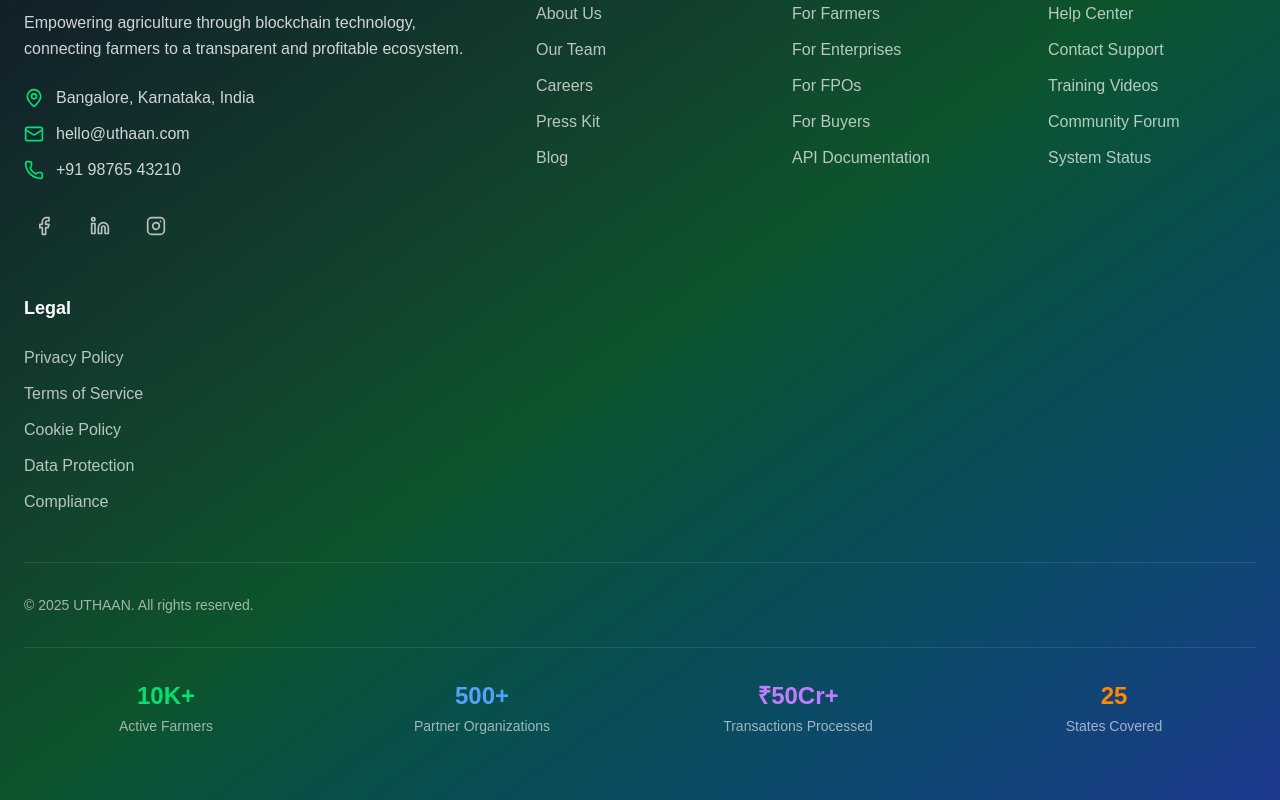
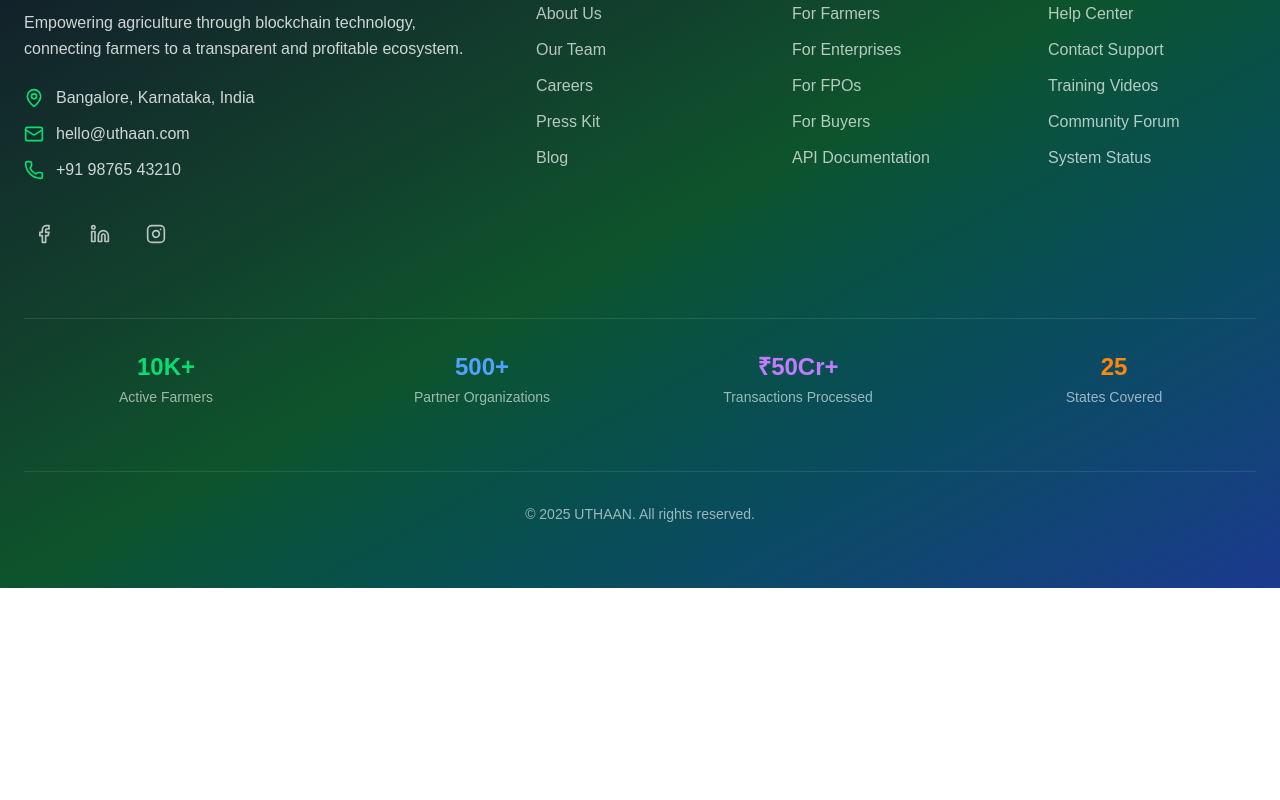
Before and after one commit to rohit-lagom/unati, a Next.js app: page / in a window 1280 px wide. Shown: the part 938-1738 px from the top of the page. After the commit the page ends 1526 px from the top, so only its background shows below. Built offline with nearby package versions, Linux system fonts and the light colour scheme.

Commit message:
fix (Footer): fix copyright and responsiveness of mobile

```diff
--- a/src/app/components/Footer/Footer.jsx
+++ b/src/app/components/Footer/Footer.jsx
@@ -1,111 +1,120 @@
+'use client';
+
 import React from 'react';
-import { Mail, Phone, MapPin, Facebook, X , Linkedin, Instagram, Globe } from 'lucide-react';
+import {
+  Mail,
+  Phone,
+  MapPin,
+  Facebook,
+  Linkedin,
+  Instagram,
+} from 'lucide-react';
 
-const Footer = () => {
-  const footerSections = {
-    company: {
+const footerSections = [
+  {
     title: 'Company',
-      links: [
-        { name: 'About Us', href: '#' },
-        { name: 'Our Team', href: '#' },
-        { name: 'Careers', href: '#' },
-        { name: 'Press Kit', href: '#' },
-        { name: 'Blog', href: '#' }
-      ]
+    links: ['About Us', 'Our Team', 'Careers', 'Press Kit', 'Blog'],
   },
-    solutions: {
+  {
     title: 'Solutions',
     links: [
-        { name: 'For Farmers', href: '#' },
-        { name: 'For Enterprises', href: '#' },
-        { name: 'For FPOs', href: '#' },
-        { name: 'For Buyers', href: '#' },
-        { name: 'API Documentation', href: '#' }
-      ]
+      'For Farmers',
+      'For Enterprises',
+      'For FPOs',
+      'For Buyers',
+      'API Documentation',
+    ],
   },
-    support: {
+  {
     title: 'Support',
     links: [
-        { name: 'Help Center', href: '#' },
-        { name: 'Contact Support', href: '#' },
-        { name: 'Training Videos', href: '#' },
-        { name: 'Community Forum', href: '#' },
-        { name: 'System Status', href: '#' }
-      ]
+      'Help Center',
+      'Contact Support',
+      'Training Videos',
+      'Community Forum',
+      'System Status',
+    ],
   },
-    legal: {
-      title: 'Legal',
-      links: [
-        { name: 'Privacy Policy', href: '#' },
-        { name: 'Terms of Service', href: '#' },
-        { name: 'Cookie Policy', href: '#' },
-        { name: 'Data Protection', href: '#' },
-        { name: 'Compliance', href: '#' }
-      ]
-    }
-  };
+];
+
+const contactInfo = [
+  {
+    icon: MapPin,
+    text: 'Bangalore, Karnataka, India',
+  },
+  {
+    icon: Mail,
+    text: 'hello@uthaan.com',
+  },
+  {
+    icon: Phone,
+    text: '+91 98765 43210',
+  },
+];
 
 const socialLinks = [
   { name: 'Facebook', icon: Facebook, href: '#' },
   { name: 'LinkedIn', icon: Linkedin, href: '#' },
-    { name: 'Instagram', icon: Instagram, href: '#' }
+  { name: 'Instagram', icon: Instagram, href: '#' },
 ];
 
+const stats = [
+  { label: 'Active Farmers', value: '10K+', color: 'text-green-400' },
+  { label: 'Partner Organizations', value: '500+', color: 'text-blue-400' },
+  { label: 'Transactions Processed', value: '₹50Cr+', color: 'text-purple-400' },
+  { label: 'States Covered', value: '25', color: 'text-orange-400' },
+];
+
+const Footer = () => {
   return (
     <footer className="bg-gradient-to-br from-gray-900 via-green-900 to-blue-900 text-white">
-      <div className="max-w-7xl mx-auto px-6 py-16">
-        {/* Main Footer Content */}
+      <div className="max-w-7xl mx-auto px-6 py-16 space-y-16">
+        {/* Main Content */}
         <div className="grid lg:grid-cols-5 gap-12">
-          {/* Brand Section */}
-          <div className="lg:col-span-2">
-            <h2 className="text-3xl font-bold mb-6 bg-gradient-to-r from-green-400 to-blue-400 bg-clip-text text-transparent">
+          {/* Brand & Contact */}
+          <div className="lg:col-span-2 space-y-6">
+            <h2 className="text-3xl font-bold bg-gradient-to-r from-green-400 to-blue-400 bg-clip-text text-transparent">
               UTHAAN
             </h2>
-            <p className="text-white/80 mb-6 leading-relaxed">
-            Empowering agriculture through blockchain technology, connecting farmers to a transparent and profitable ecosystem.</p>
+            <p className="text-white/80 leading-relaxed">
+              Empowering agriculture through blockchain technology, connecting farmers to a transparent and profitable ecosystem.
+            </p>
 
-            {/* Contact Info */}
-            <div className="space-y-3 mb-6">
-              <div className="flex items-center space-x-3">
-                <MapPin className="w-5 h-5 text-green-400 flex-shrink-0" />
-                <span className="text-white/80">Bangalore, Karnataka, India</span>
+            <div className="space-y-3">
+              {contactInfo.map(({ icon: Icon, text }) => (
+                <div key={text} className="flex items-center space-x-3">
+                  <Icon className="w-5 h-5 text-green-400 flex-shrink-0" />
+                  <span className="text-white/80">{text}</span>
                 </div>
-              <div className="flex items-center space-x-3">
-                <Mail className="w-5 h-5 text-green-400 flex-shrink-0" />
-                <span className="text-white/80">hello@uthaan.com</span>
-              </div>
-              <div className="flex items-center space-x-3">
-                <Phone className="w-5 h-5 text-green-400 flex-shrink-0" />
-                <span className="text-white/80">+91 98765 43210</span>
-              </div>
+              ))}
             </div>
 
-            {/* Social Links */}
-            <div className="flex space-x-4">
-              {socialLinks.map((social) => (
+            <div className="flex space-x-4 pt-2">
+              {socialLinks.map(({ name, icon: Icon, href }) => (
                 <a
-                  key={social.name}
-                  href={social.href}
+                  key={name}
+                  href={href}
+                  aria-label={name}
                   className="w-10 h-10 glassmorphism-dark rounded-full flex items-center justify-center hover:scale-110 transition-all duration-300 group"
                 >
-                  <social.icon className="w-5 h-5 text-white/70 group-hover:text-white transition-colors" />
+                  <Icon className="w-5 h-5 text-white/70 group-hover:text-white" />
                 </a>
               ))}
             </div>
           </div>
 
           {/* Footer Links */}
-          {Object.entries(footerSections).map(([key, section]) => (
-            <div key={key}>
-              <h3 className="text-lg font-bold mb-6 text-white">{section.title}</h3>
+          {footerSections.map(({ title, links }) => (
+            <div key={title}>
+              <h3 className="text-lg font-bold mb-6">{title}</h3>
               <ul className="space-y-3">
-                {section.links.map((link) => (
-                  <li key={link.name}>
+                {links.map((link) => (
+                  <li key={link}>
                     <a
-                      href={link.href}
-                      className="text-white/70 hover:text-white transition-colors duration-300 hover:translate-x-1 transform inline-block"
+                      href="#"
+                      className="text-white/70 hover:text-white transition-colors duration-300"
                     >
-                      {link.name}
+                      {link}
                     </a>
                   </li>
                 ))}
@@ -114,39 +123,19 @@ const Footer = () => {
           ))}
         </div>
 
-
-        <div className="border-t border-white/10 mt-12 pt-8">
-          <div className="flex flex-col md:flex-row justify-between items-center space-y-4 md:space-y-0">
-
+        {/* Stats */}
+        <div className="grid grid-cols-2 md:grid-cols-4 gap-8 text-center border-t border-white/10 pt-8">
+          {stats.map(({ label, value, color }) => (
+            <div key={label}>
+              <div className={`text-2xl font-bold mb-1 ${color}`}>{value}</div>
+              <div className="text-white/60 text-sm">{label}</div>
+            </div>
+          ))}
+        </div>
 
         {/* Copyright */}
-            <div className="text-center md:text-right">
-              <p className="text-white/60 text-sm">
+        <div className="border-t border-white/10 pt-8 text-center text-sm text-white/60">
           © 2025 UTHAAN. All rights reserved.
-              </p>
-            </div>
-          </div>
-        </div>
-
-        <div className="border-t border-white/10 mt-8 pt-8">
-          <div className="grid grid-cols-2 md:grid-cols-4 gap-8 text-center">
-            <div>
-              <div className="text-2xl font-bold text-green-400 mb-1">10K+</div>
-              <div className="text-white/60 text-sm">Active Farmers</div>
-            </div>
-            <div>
-              <div className="text-2xl font-bold text-blue-400 mb-1">500+</div>
-              <div className="text-white/60 text-sm">Partner Organizations</div>
-            </div>
-            <div>
-              <div className="text-2xl font-bold text-purple-400 mb-1">₹50Cr+</div>
-              <div className="text-white/60 text-sm">Transactions Processed</div>
-            </div>
-            <div>
-              <div className="text-2xl font-bold text-orange-400 mb-1">25</div>
-              <div className="text-white/60 text-sm">States Covered</div>
-            </div>
-          </div>
         </div>
       </div>
     </footer>
```
Lines whose indentation alone changed are shown as unchanged.
